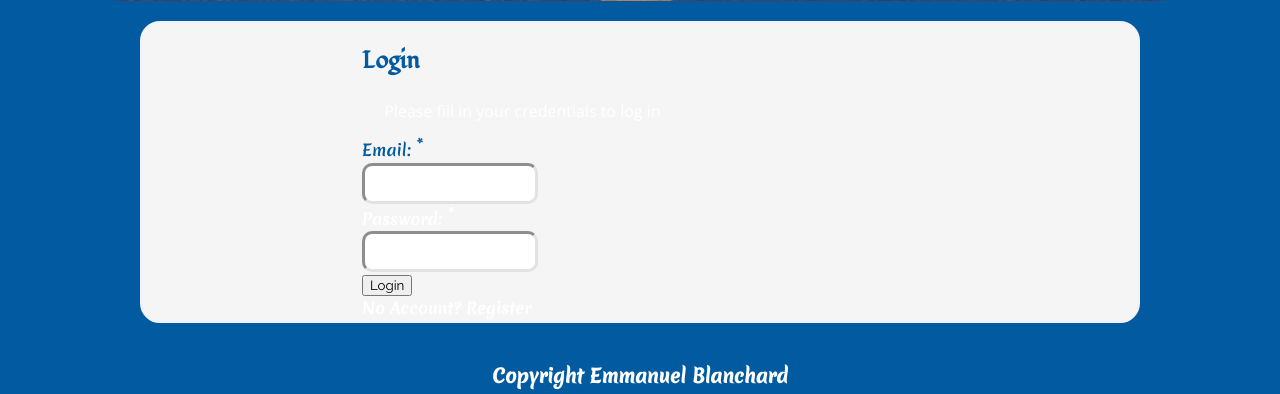
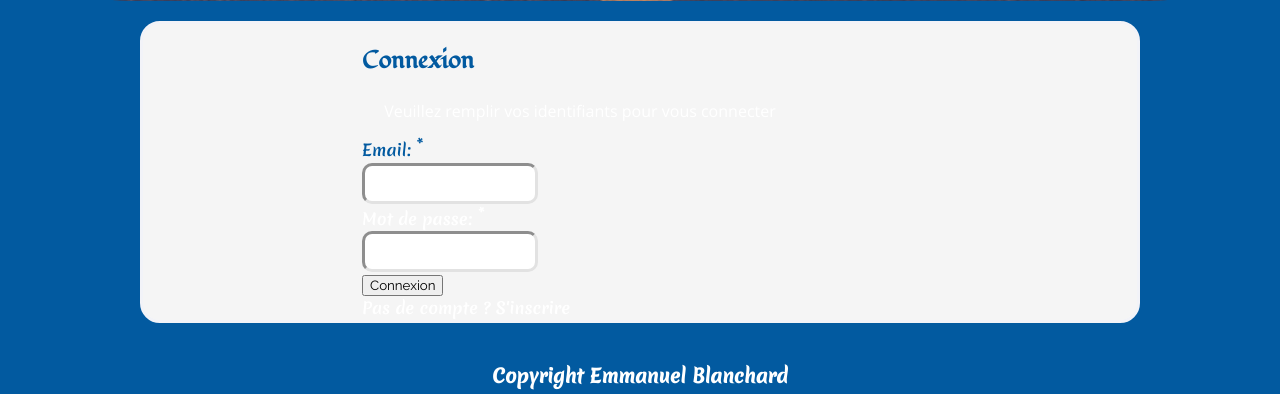
Before and after one commit to EmmanuelBlanchard/OpenClassroomsProject4, a PHP site: template templates/backoffice/authlogin.html.php in a window 1280 px wide. Shown: the part 898-1292 px from the top of the page. Run offline with PHP 8.4, Linux system fonts and the light colour scheme; the template is opened without the code that fills it, so the values that code supplies are empty.

Commit message:
Modification traduction du template authlogin.html.php

```diff
--- a/templates/backoffice/authlogin.html.php
+++ b/templates/backoffice/authlogin.html.php
@@ -3,9 +3,9 @@
     $emailErrorMsg = isset($this->email_err) ? $this->email_err : '';
 ?>
 <section>
-<div class="row">
-    <div class="col-md-8 mx-auto">
-        <div class="card card-body bg-light mt-5">
+<div class="">
+    <div class="">
+        <div class="">
 
             <!-- Error alert -->
             <?php if($emailError) : ?>
@@ -17,25 +17,25 @@
                 </div>
             <?php endif; ?>
 
-            <h2>Login</h2>
-            <p>Please fill in your credentials to log in</p>
+            <h2>Connexion</h2>
+            <p>Veuillez remplir vos identifiants pour vous connecter</p>
             <form action="index.php?action=doLogin" method="POST">
                 <div class="form-group">
                     <label for="email">Email: <sup>*</sup></label>
-                    <input type="text" name="email" class="form-control form-control-lg <?= ($emailError) ? 'is-invalid' : '' ?>">
+                    <input type="text" name="email" class=" <?= ($emailError) ? 'is-invalid' : '' ?>">
                 </div>
 
                 <div class="form-group">
-                    <label for="name">Password: <sup>*</sup></label>
-                    <input type="password" name="password" class="form-control form-control-lg <?= ($emailError) ? 'is-invalid' : '' ?>">
+                    <label for="name">Mot de passe: <sup>*</sup></label>
+                    <input type="password" name="password" class=" <?= ($emailError) ? 'is-invalid' : '' ?>">
                 </div>
 
                 <div class="row">
                     <div class="col">
-                        <input type="submit" value="Login" class="btn btn-success btn-block">
+                        <input type="submit" value="Connexion" class="">
                     </div>
                     <div class="col">
-                        <a href="index.php?action=register" class="btn btn-light btn-block">No Account? Register</a>
+                        <a href="index.php?action=register" class="">Pas de compte ? S'inscrire</a>
                     </div>
                 </div>
             </form>
```
